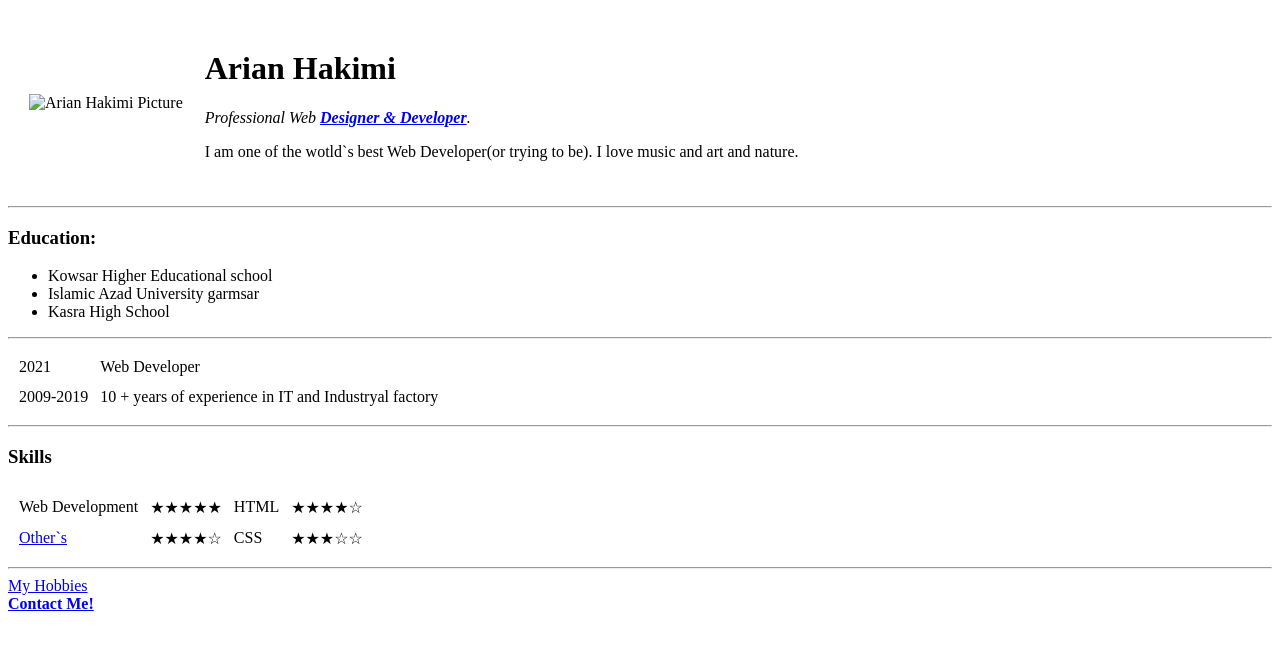
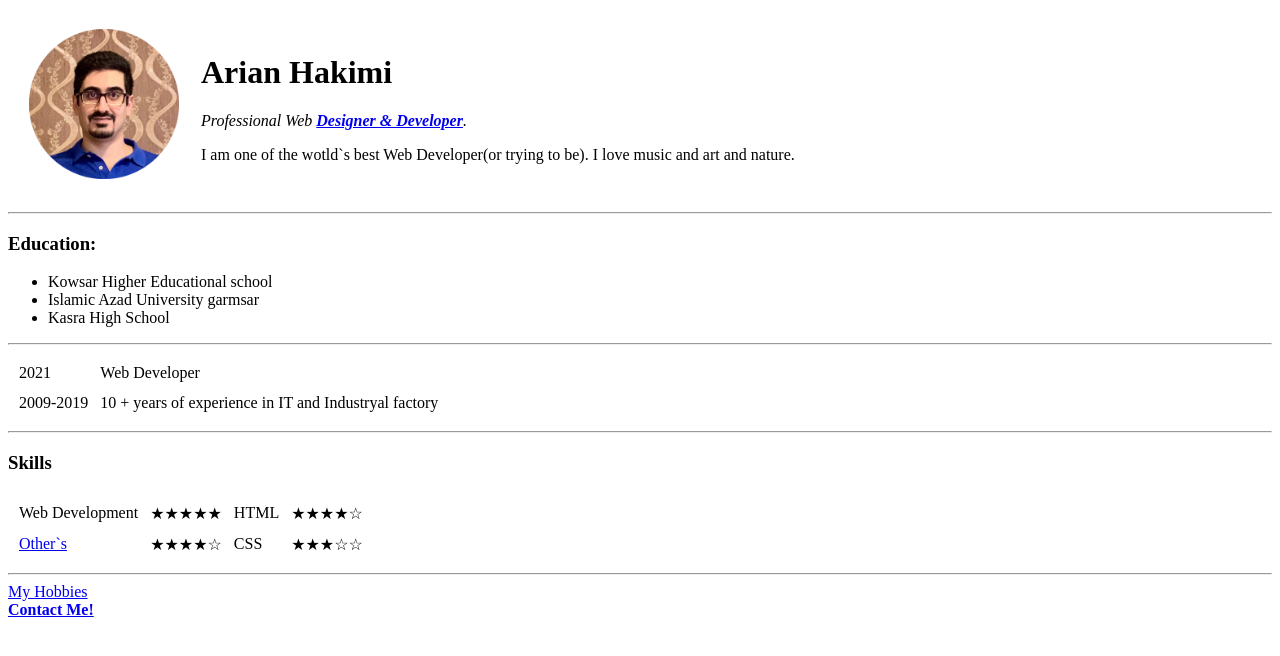
Before and after one commit to Arian-ht/cv, a plain HTML site: page index.html in a window 1280 px wide. Drawn offline with Linux system fonts and the light colour scheme.

Commit message:
Update index.html

```diff
--- a/index.html
+++ b/index.html
@@ -12,7 +12,7 @@
   <table cellspacing="20">
     <tr>
       <td>
-        <img src="./image/Arian-modified.png" alt="Arian Hakimi Picture" height="250" weight="250">
+        <img src="./Arian-modified.png" alt="Arian Hakimi Picture" height="150" weight="150">
       </td>
       <td>
         <h1>Arian Hakimi</h1>
```
